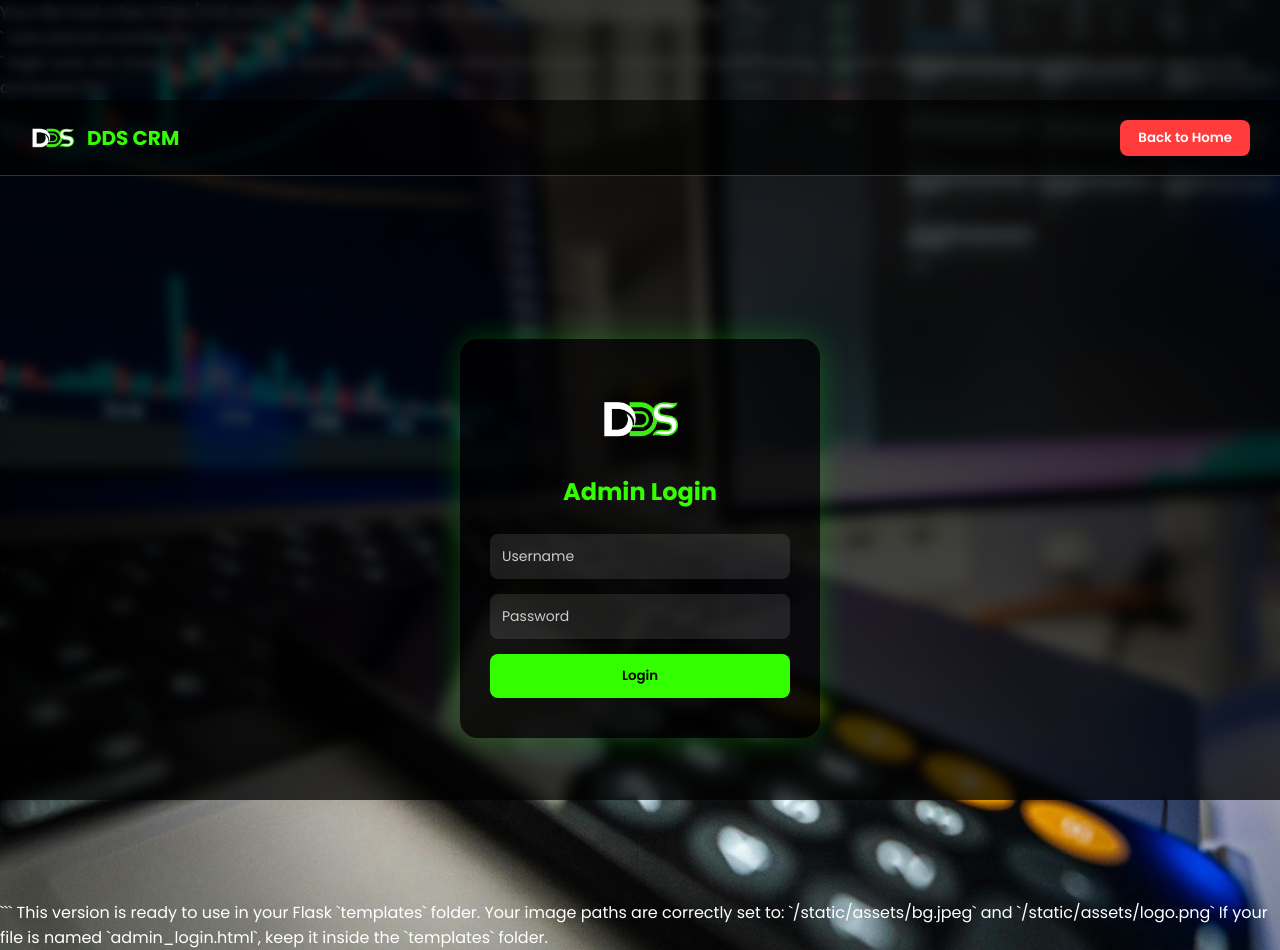
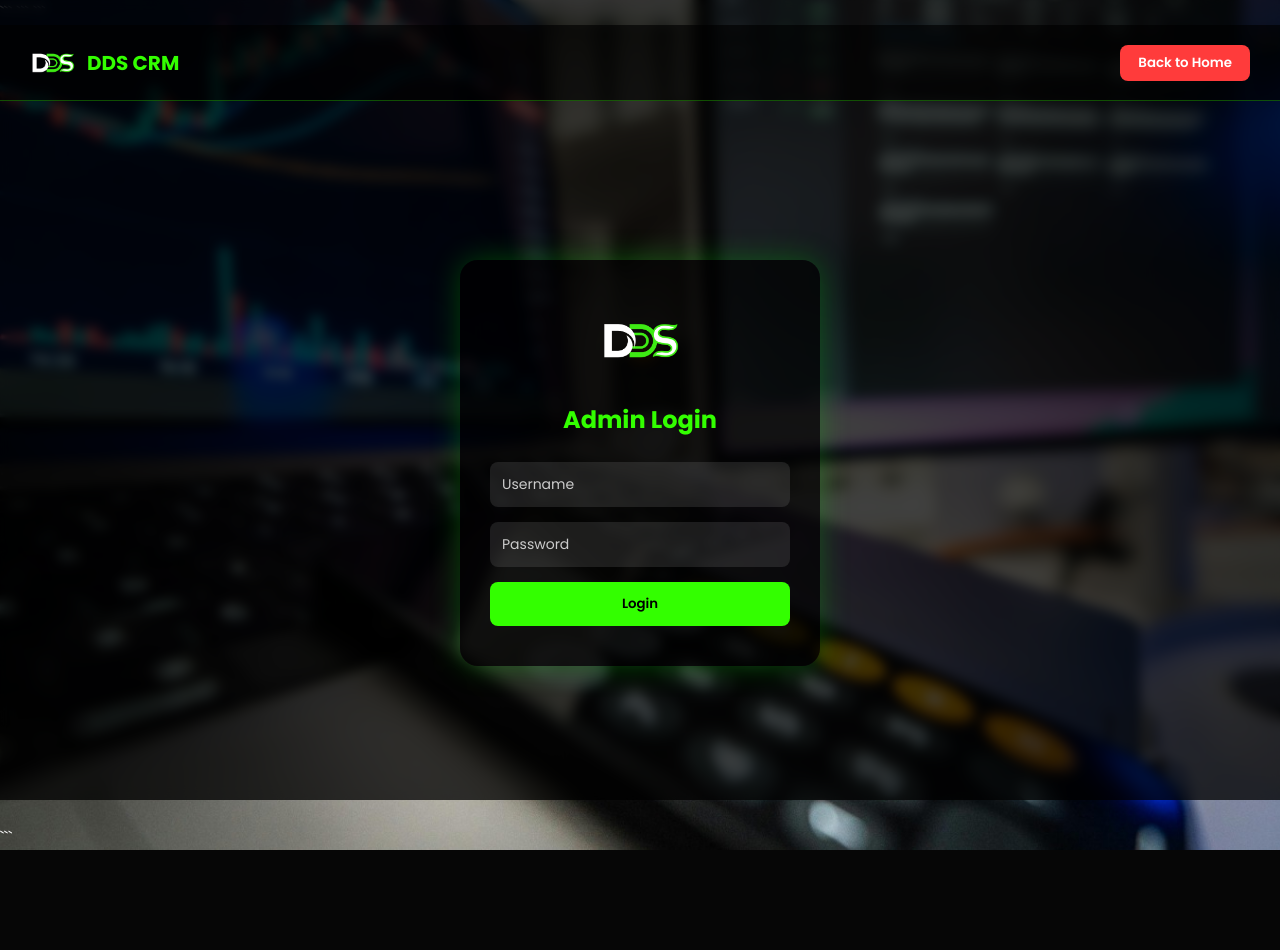
Before and after one commit to aradhyakaul540-hue/Dilemmas-Digital-Solutions, a Flask app: page /admin in a window 1280 px wide. After the commit the page ends 850 px from the top, so only its background shows below. Run offline with Flask 3, Linux system fonts and the light colour scheme; some libraries are stand-ins or nearby versions.

Commit message:
Update admin_login.html

```diff
--- a/templates/admin_login.html
+++ b/templates/admin_login.html
@@ -1,14 +1,3 @@
-Your file had a few HTML/CSS errors, mainly:
-
-* `.home` CSS selector was not closed properly.
-* The `<header>` was placed outside the `<body>`.
-* The `<form>` login was not closed.
-* `.home` and `.Home` class names were inconsistent.
-* Header CSS was missing.
-* Better structure and accessibility added.
-
-Here is the corrected file:
-
 <!DOCTYPE html>
 
 <html lang="en">
@@ -274,13 +263,3 @@ Here is the corrected file:
 
 </body>
 </html>
-
-This version is ready to use in your Flask `templates` folder. Your image paths are correctly set to:
-
-`/static/assets/bg.jpeg`
-
-and
-
-`/static/assets/logo.png`
-
-If your file is named `admin_login.html`, keep it inside the `templates` folder.
```
